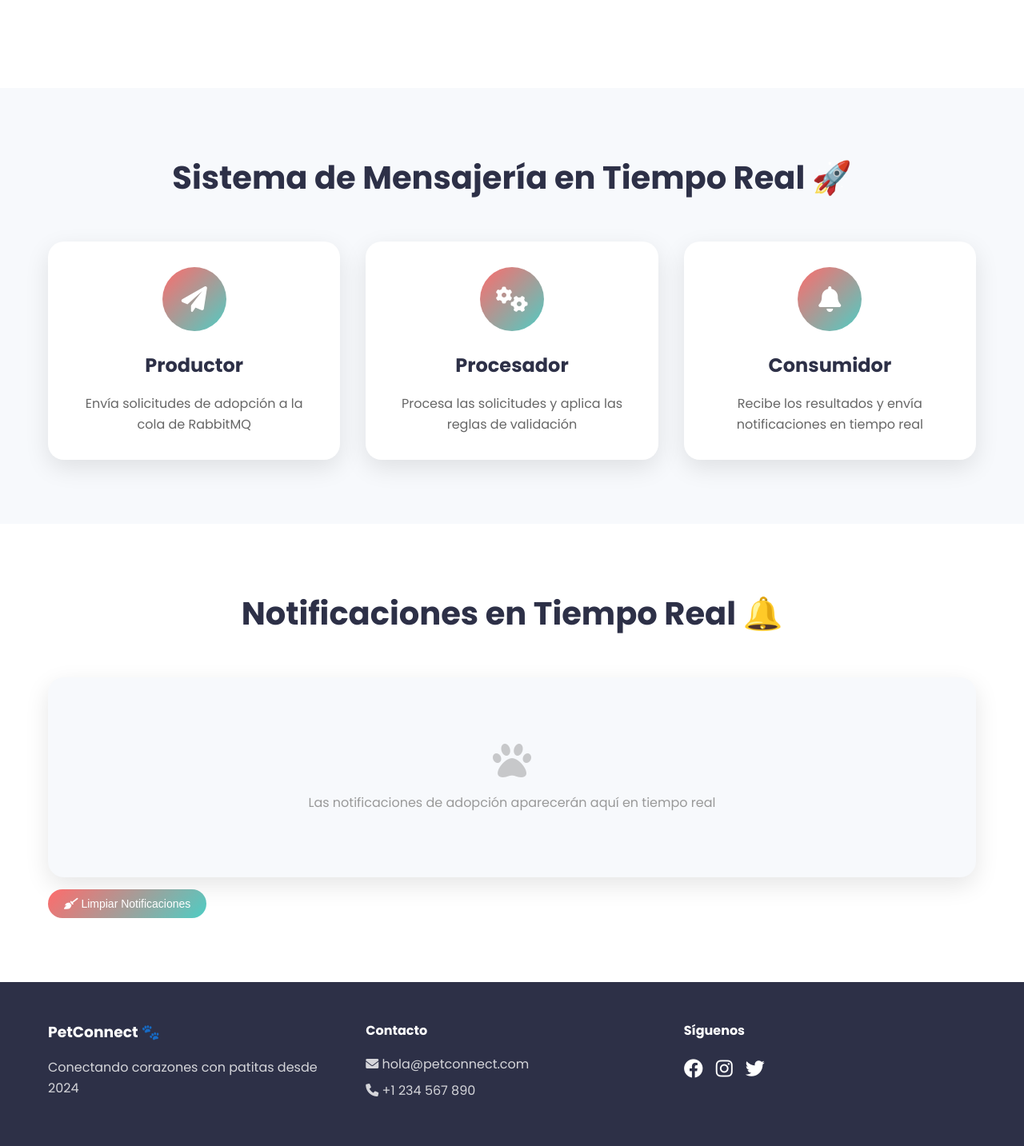
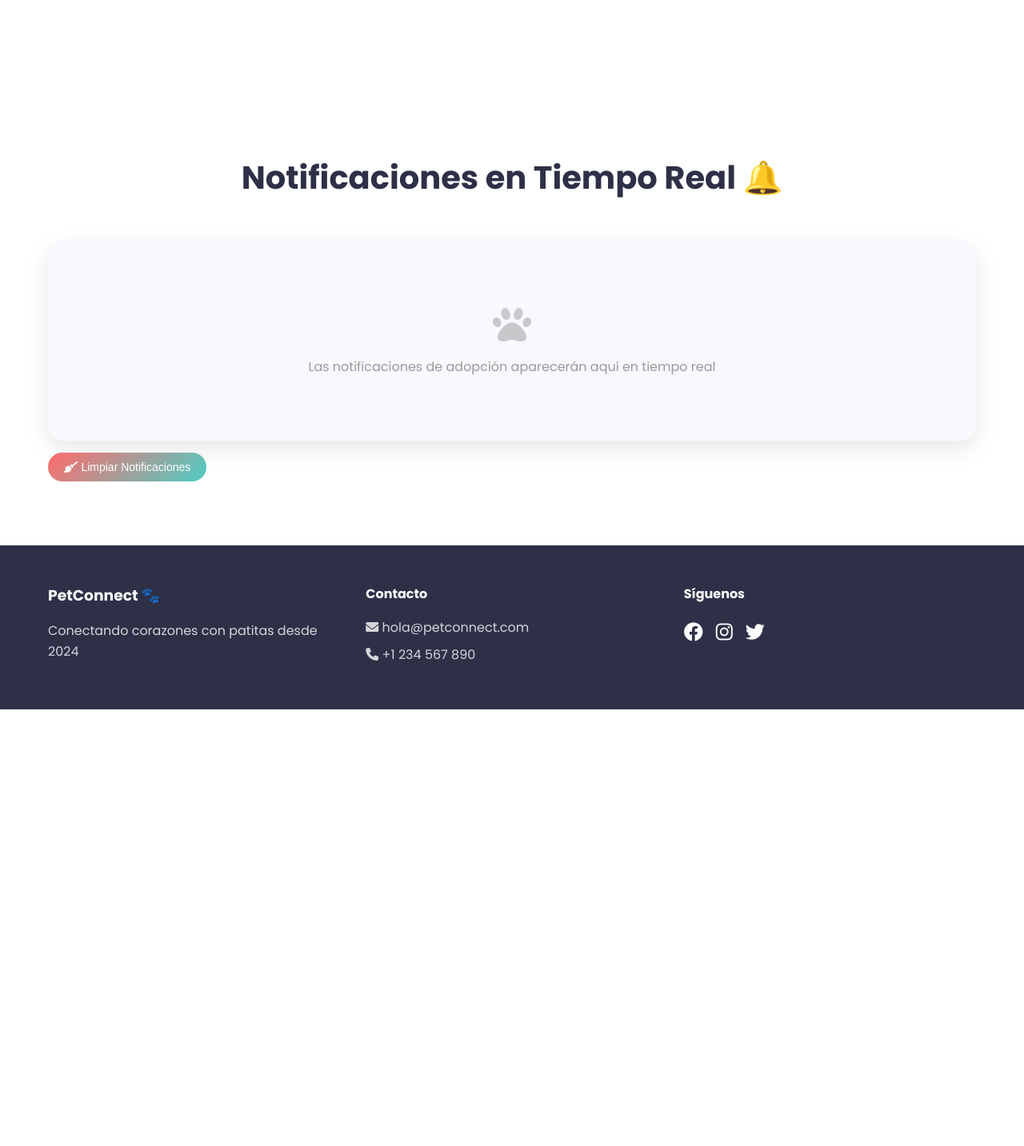
Before and after one commit to itsm31416/petconnect, a Flask app: page / in a window 1280 px wide. Shown: the part 2130-3563 px from the top of the page at 80% size. After the commit the page ends 3017 px from the top, so only its background shows below. Run offline with Flask 3, Linux system fonts and the light colour scheme; data that the repository does not hold is empty.

Commit message:
Cambio en index

```diff
--- a/petconnectArq/templates/index.html
+++ b/petconnectArq/templates/index.html
@@ -146,35 +146,6 @@
         </div>
     </section>
 
-    <!-- Sistema RabbitMQ Info -->
-    <section class="sistema-info">
-        <div class="container">
-            <h2>Sistema de Mensajería en Tiempo Real 🚀</h2>
-            <div class="sistema-grid">
-                <div class="sistema-item">
-                    <div class="sistema-icon">
-                        <i class="fas fa-paper-plane"></i>
-                    </div>
-                    <h3>Productor</h3>
-                    <p>Envía solicitudes de adopción a la cola de RabbitMQ</p>
-                </div>
-                <div class="sistema-item">
-                    <div class="sistema-icon">
-                        <i class="fas fa-cogs"></i>
-                    </div>
-                    <h3>Procesador</h3>
-                    <p>Procesa las solicitudes y aplica las reglas de validación</p>
-                </div>
-                <div class="sistema-item">
-                    <div class="sistema-icon">
-                        <i class="fas fa-bell"></i>
-                    </div>
-                    <h3>Consumidor</h3>
-                    <p>Recibe los resultados y envía notificaciones en tiempo real</p>
-                </div>
-            </div>
-        </div>
-    </section>
 
     <!-- Notificaciones Live -->
     <section class="notificaciones-live">
```
